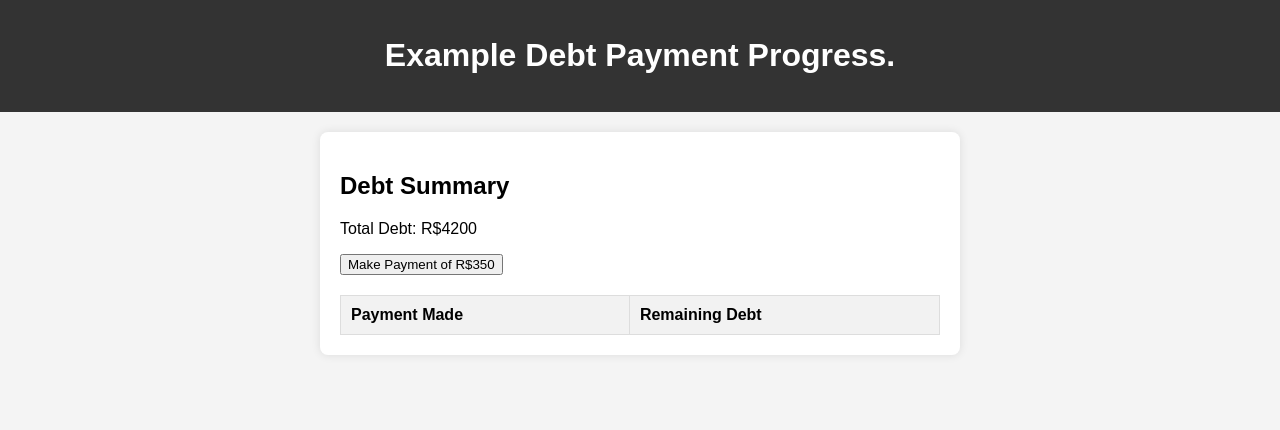
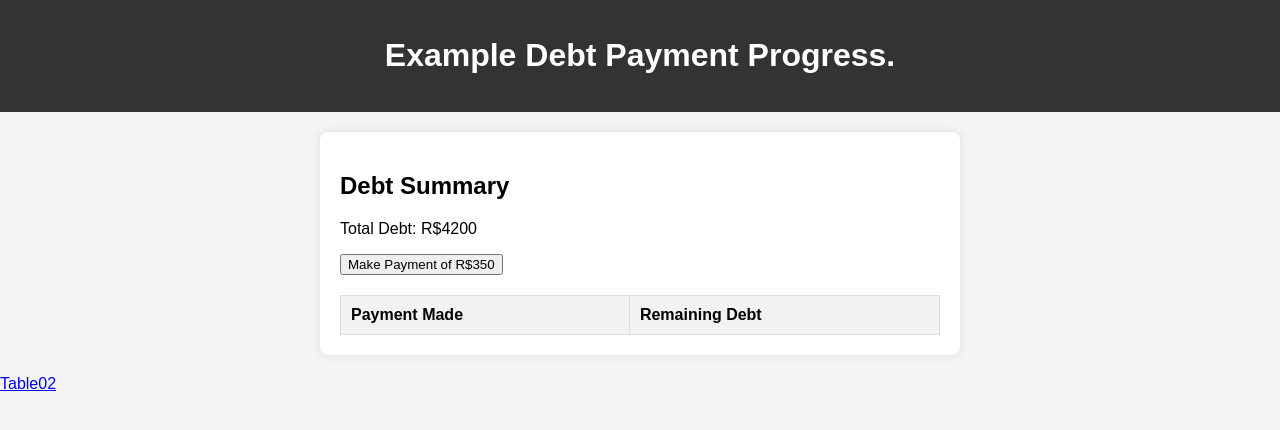
Before and after one commit to edskate/Python-20-09-2023, a plain HTML site: page Aula de Python/index.html in a window 1280 px wide. Drawn offline with Linux system fonts and the light colour scheme.

Commit message:
Table 02

```diff
--- a/Aula de Python/index.html
+++ b/Aula de Python/index.html
@@ -94,6 +94,6 @@
             tableBody.appendChild(newRow);
         }
     </script>
-
+<a href="index01.html">Table02</a>
 </body>
 </html>
```
